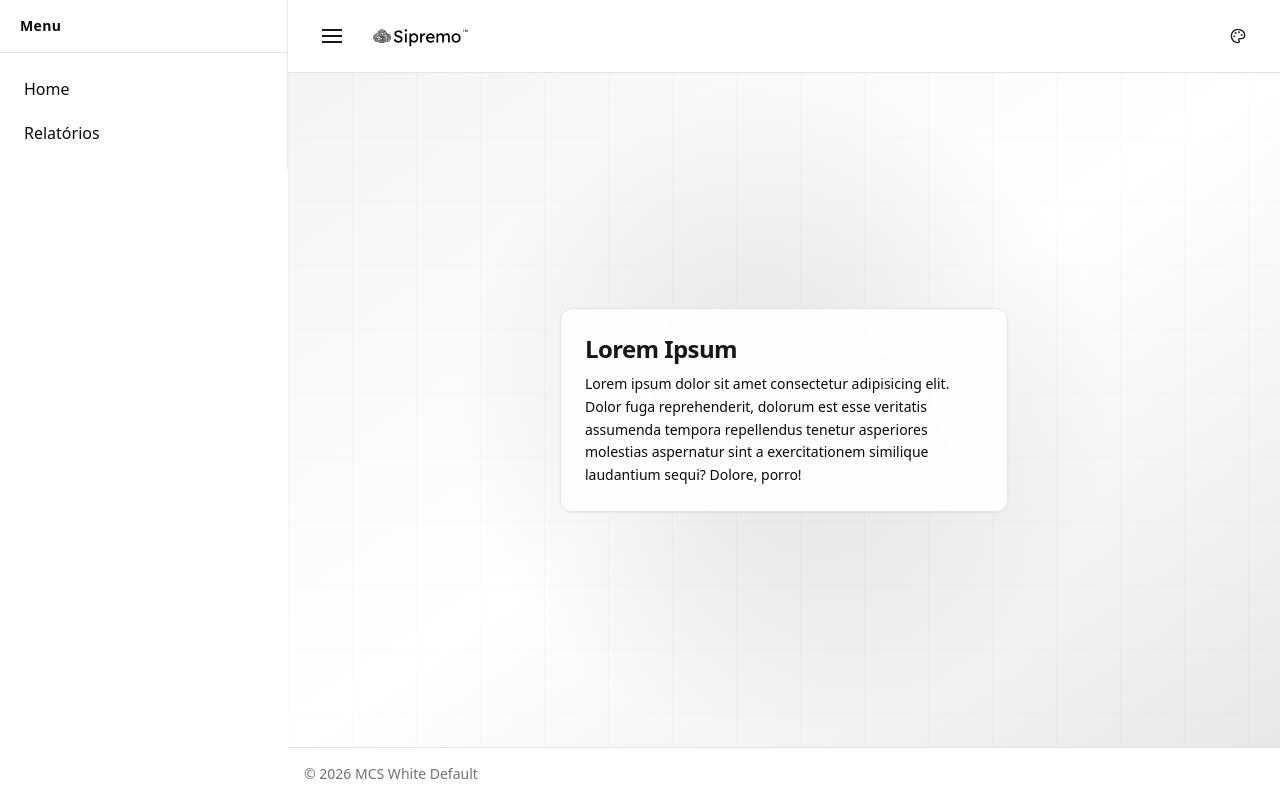
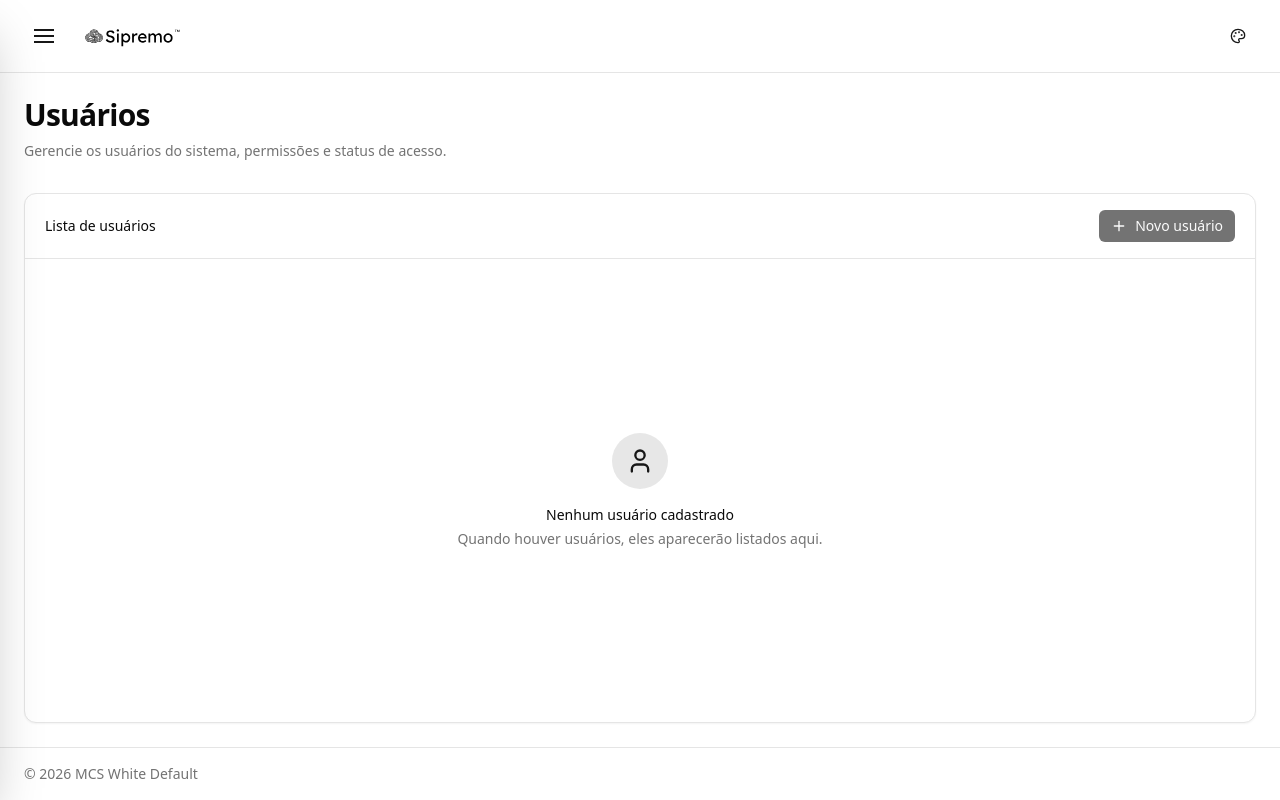
Before and after one commit to gustavosilva-sipremo/mcs-white-label-front, a React (Vite) app: page /users in a window 1280 px wide. Built offline with nearby package versions, Linux system fonts and the light colour scheme.

Commit message:
Users page

```diff
--- a/package.json
+++ b/package.json
@@ -25,6 +25,7 @@
     "react": "^19.2.0",
     "react-dom": "^19.2.0",
     "react-hook-form": "^7.71.1",
+    "react-router-dom": "^7.13.0",
     "sonner": "^2.0.7",
     "tailwind-merge": "^3.4.0",
     "zod": "^4.3.6",
@@ -32,7 +33,7 @@
   },
   "devDependencies": {
     "@eslint/js": "^9.39.1",
-    "@types/node": "^24.10.1",
+    "@types/node": "^24.10.12",
     "@types/react": "^19.2.5",
     "@types/react-dom": "^19.2.3",
     "@typescript-eslint/eslint-plugin": "^8.54.0",
--- a/src/App.tsx
+++ b/src/App.tsx
@@ -1,12 +1,18 @@
-import { HomeRenderer } from "./core/renders/HomeRenderer";
-import { LayoutRenderer } from "./core/renders/layouts/LayoutRenderer";
+import { BrowserRouter, Routes, Route } from "react-router-dom";
 
-function App() {
+import { LayoutRenderer } from "@/core/renders/layouts/LayoutRenderer";
+import { HomeRenderer } from "@/core/renders/HomeRenderer";
+import { UsersRenderer } from "@/core/renders/UsersRenderer";
+
+export default function App() {
   return (
-    <LayoutRenderer>
-      <HomeRenderer />
-    </LayoutRenderer>
+    <BrowserRouter>
+      <LayoutRenderer>
+        <Routes>
+          <Route path="/" element={<HomeRenderer />} />
+          <Route path="/users" element={<UsersRenderer />} />
+        </Routes>
+      </LayoutRenderer>
+    </BrowserRouter>
   );
 }
-
-export default App;
--- a/src/components/sections/Sidebar.tsx
+++ b/src/components/sections/Sidebar.tsx
@@ -1,4 +1,4 @@
-import { ReactNode } from "react";
+import { ReactNode, useEffect } from "react";
 import { cn } from "@/lib/utils";
 
 interface SidebarProps {
@@ -8,12 +8,33 @@ interface SidebarProps {
 }
 
 export function Sidebar({ isOpen, onClose, children }: SidebarProps) {
+  /**
+   * ESC fecha a sidebar
+   * + trava scroll do body
+   */
+  useEffect(() => {
+    if (!isOpen) return;
+
+    const onKeyDown = (e: KeyboardEvent) => {
+      if (e.key === "Escape") onClose?.();
+    };
+
+    document.body.style.overflow = "hidden";
+    window.addEventListener("keydown", onKeyDown);
+
+    return () => {
+      document.body.style.overflow = "";
+      window.removeEventListener("keydown", onKeyDown);
+    };
+  }, [isOpen, onClose]);
+
   return (
     <>
-      {/* Overlay (mobile / drawer) */}
+      {/* Overlay */}
       <div
         className={cn(
-          "fixed inset-0 z-40 bg-black/50 backdrop-blur-sm transition-opacity duration-300 lg:hidden",
+          "fixed inset-0 z-40 bg-black/40 backdrop-blur-sm",
+          "transition-opacity duration-300",
           isOpen ? "opacity-100" : "pointer-events-none opacity-0",
         )}
         onClick={onClose}
@@ -22,31 +43,32 @@ export function Sidebar({ isOpen, onClose, children }: SidebarProps) {
 
       {/* Sidebar */}
       <aside
+        role="dialog"
+        aria-modal="true"
+        aria-label="Menu lateral"
+        data-state={isOpen ? "open" : "closed"}
         className={cn(
-          "fixed left-0 top-0 z-50 flex h-full w-72 flex-col border-r border-border bg-background shadow-xl",
+          "fixed left-0 top-0 z-50 flex h-full w-72 flex-col",
+          "bg-background border-r border-border shadow-2xl",
           "transform transition-transform duration-300 ease-out",
-          "lg:static lg:translate-x-0 lg:shadow-none",
           isOpen ? "translate-x-0" : "-translate-x-full",
         )}
-        aria-hidden={!isOpen}
       >
-        {/* Header interno do sidebar */}
-        <div className="flex items-center justify-between px-5 py-4 border-b border-border">
-          <span className="text-sm font-semibold tracking-wide text-foreground">
-            Menu
-          </span>
+        {/* Header interno */}
+        <div className="flex items-center justify-between border-b border-border px-5 py-4">
+          <span className="text-sm font-semibold tracking-wide">Menu</span>
 
-          {/* Botão fechar (mobile) */}
           <button
+            type="button"
             onClick={onClose}
-            className="flex h-9 w-9 items-center justify-center rounded-md text-muted-foreground transition-colors hover:bg-muted hover:text-foreground lg:hidden"
+            className="flex h-9 w-9 items-center justify-center rounded-md text-muted-foreground transition-colors hover:bg-muted hover:text-foreground"
             aria-label="Fechar menu"
           >
             ✕
           </button>
         </div>
 
-        {/* Conteúdo do sidebar */}
+        {/* Conteúdo */}
         <nav className="flex flex-1 flex-col gap-1 overflow-y-auto px-3 py-4">
           {children ?? (
             <span className="px-2 text-sm text-muted-foreground">
--- /dev/null
+++ b/src/core/renders/UsersRenderer.tsx
@@ -0,0 +1,60 @@
+import { User, Plus } from "lucide-react";
+
+export function UsersRenderer() {
+  return (
+    <section className="flex flex-1 flex-col gap-8 p-6">
+      {/* Header da página */}
+      <header className="flex flex-col gap-2">
+        <h1 className="text-3xl font-bold tracking-tight text-foreground">
+          Usuários
+        </h1>
+        <p className="max-w-2xl text-sm text-muted-foreground">
+          Gerencie os usuários do sistema, permissões e status de acesso.
+        </p>
+      </header>
+
+      {/* Container principal (futuro DataTable) */}
+      <div className="relative flex flex-1 flex-col rounded-xl border border-border bg-card shadow-sm">
+        {/* Top bar (ações futuras) */}
+        <div className="flex items-center justify-between gap-4 border-b border-border px-5 py-4">
+          <span className="text-sm font-medium text-foreground">
+            Lista de usuários
+          </span>
+
+          {/* Ação principal */}
+          <button
+            type="button"
+            disabled
+            className="
+              inline-flex items-center gap-2 rounded-md
+              bg-primary px-3 py-1.5 text-sm font-medium text-primary-foreground
+              transition-all
+              hover:bg-primary/90 hover:shadow-sm
+              focus-visible:outline-none focus-visible:ring-2 focus-visible:ring-ring
+              disabled:cursor-not-allowed disabled:opacity-60
+            "
+          >
+            <Plus className="h-4 w-4" />
+            Novo usuário
+          </button>
+        </div>
+
+        {/* Empty state / conteúdo */}
+        <div className="flex flex-1 flex-col items-center justify-center gap-4 px-6 py-12">
+          <div className="flex h-14 w-14 items-center justify-center rounded-full bg-primary/10 text-primary">
+            <User className="h-7 w-7" />
+          </div>
+
+          <div className="text-center">
+            <p className="text-sm font-medium text-foreground">
+              Nenhum usuário cadastrado
+            </p>
+            <p className="mt-1 text-sm text-muted-foreground">
+              Quando houver usuários, eles aparecerão listados aqui.
+            </p>
+          </div>
+        </div>
+      </div>
+    </section>
+  );
+}
--- a/src/core/renders/layouts/LayoutRenderer.tsx
+++ b/src/core/renders/layouts/LayoutRenderer.tsx
@@ -1,4 +1,4 @@
-import { ReactNode, useState } from "react";
+import { ReactNode, useCallback, useState } from "react";
 import { Header } from "@/components/sections/Header";
 import { Sidebar } from "@/components/sections/Sidebar";
 import { useContract } from "@/core/contracts/contract-provider";
@@ -8,47 +8,48 @@ interface LayoutRendererProps {
 }
 
 export function LayoutRenderer({ children }: LayoutRendererProps) {
-  const contract = useContract();
+  const { app } = useContract();
   const [sidebarOpen, setSidebarOpen] = useState(false);
 
-  /**
-   * Flags de layout (controladas por contrato no futuro)
-   */
-  const showHeader = true;
-  const showFooter = true;
-  const showSidebar = true;
+  const openSidebar = useCallback(() => setSidebarOpen(true), []);
+  const closeSidebar = useCallback(() => setSidebarOpen(false), []);
 
   return (
-    <div className="flex min-h-screen bg-background text-foreground">
-      {/* Sidebar */}
-      {showSidebar && (
-        <Sidebar isOpen={sidebarOpen} onClose={() => setSidebarOpen(false)}>
-          {/* Conteúdo provisório do menu */}
-          <a className="px-3 py-2 rounded hover:bg-muted" href="#">
+    <div className="relative min-h-screen bg-background text-foreground">
+      {/* Sidebar (overlay, não ocupa layout) */}
+      <Sidebar isOpen={sidebarOpen} onClose={closeSidebar}>
+        <nav className="flex flex-col gap-1">
+          <a
+            href="/"
+            className="rounded-md px-3 py-2 text-sm transition-colors hover:bg-muted"
+          >
             Home
           </a>
-          <a className="px-3 py-2 rounded hover:bg-muted" href="#">
-            Relatórios
+          <hr />
+          <a
+            href="/users"
+            className="rounded-md px-3 py-2 text-sm transition-colors hover:bg-muted"
+          >
+            Usuários
           </a>
-        </Sidebar>
-      )}
+        </nav>
+      </Sidebar>
 
       {/* Área principal */}
-      <div className="flex flex-1 flex-col">
-        {/* Header */}
-        {showHeader && <Header onMenuClick={() => setSidebarOpen(true)} />}
+      <div className="flex min-h-screen flex-col">
+        <Header onMenuClick={openSidebar} />
 
-        {/* Conteúdo principal */}
-        <main role="main" className="flex flex-1 flex-col focus:outline-none">
+        <main
+          role="main"
+          tabIndex={-1}
+          className="flex flex-1 flex-col outline-none"
+        >
           {children}
         </main>
 
-        {/* Footer */}
-        {showFooter && (
-          <footer className="border-t border-border p-4 text-sm text-muted-foreground">
-            © {new Date().getFullYear()} {contract.app.name}
-          </footer>
-        )}
+        <footer className="border-t border-border bg-background px-6 py-4 text-sm text-muted-foreground">
+          © {new Date().getFullYear()} {app.name}
+        </footer>
       </div>
     </div>
   );
```
Also changed, not shown: 1 other file (tests, documents, lock files or other folders).
